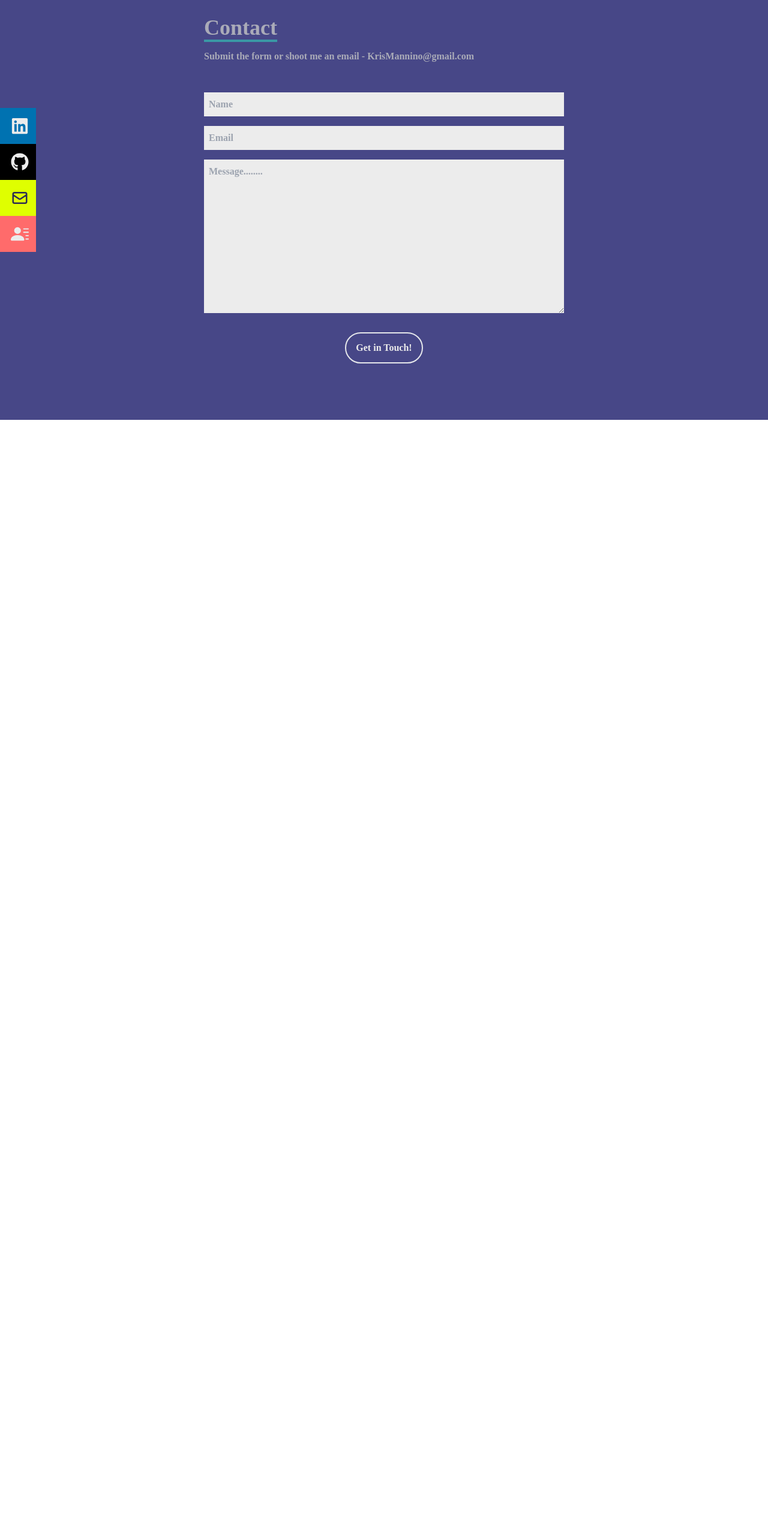
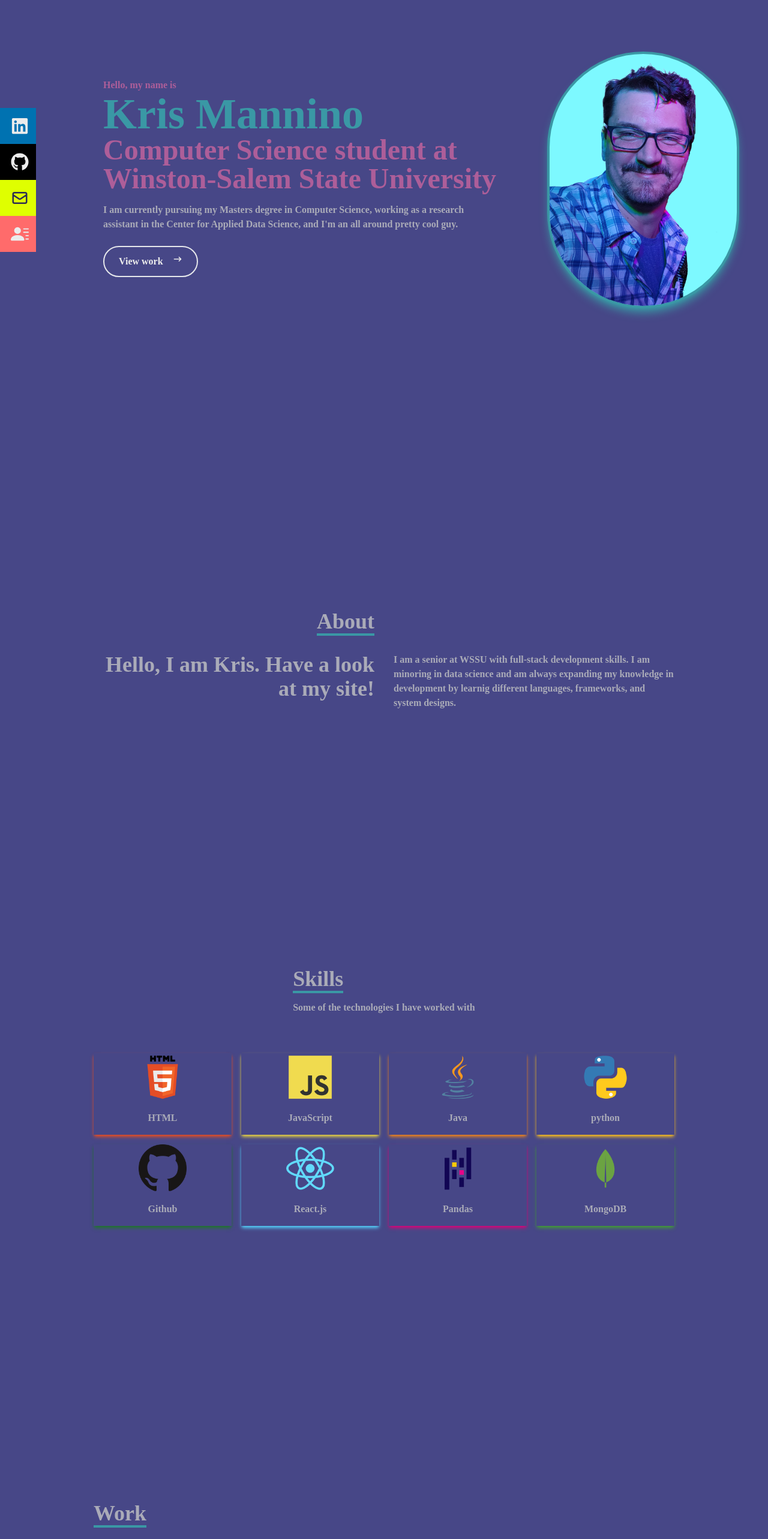
Before and after one commit to KrisMannino/portfolio-react-app, a React (Create React App) app: page /contact in a window 1280 px wide. Shown: the part 100-2666 px from the top of the page at 60% size. Before the commit the page ends 800 px from the top, so only its background shows below. Built offline with nearby package versions, Linux system fonts and the light colour scheme.

Commit message:
upadted webpack-dev-middleware to 5.3.4

```diff
--- a/package.json
+++ b/package.json
@@ -1,5 +1,5 @@
 {
-  "homepage": "https://krismannino.github.io/portfolio-react-app",
+  "homepage": ".",
   "name": "portfolio-react-app",
   "version": "0.1.0",
   "private": true,
@@ -43,6 +43,8 @@
     ]
   },
   "devDependencies": {
-    "gh-pages": "^6.1.1"
+    "@babel/plugin-proposal-private-property-in-object": "^7.21.11",
+    "gh-pages": "^6.1.1",
+    "webpack-dev-middleware": "5.3.4"
   }
 }
--- a/src/App.js
+++ b/src/App.js
@@ -8,7 +8,7 @@ import Skills from "./components/Skills";
 import Work from "./components/Work";
 
 
-import {Routes, Route} from 'react-router-dom';
+//import {Routes, Route} from 'react-router-dom';
 
 
 function App() {
@@ -16,7 +16,7 @@ function App() {
     <div>
       <Navbar />
 
-      <Routes>
+      {/* <Routes>
         <Route path='/' element={<Hero /> } />
         <Route path='/about' element={<About /> } />
         <Route path='/skills' element={<Skills /> } />
@@ -24,16 +24,15 @@ function App() {
         <Route path='/achievements' element={<Achievements /> } />
         <Route path='/gallery' element={<Gallery /> } />
         <Route path='/contact' element={<Contact /> } />
-      </Routes>
+      </Routes> */}
 
-
-      {/* <Hero />
+      <Hero />
       <About />
       <Skills />
       <Work />
       <Achievements />
       <Gallery />
-      <Contact /> */}
+      <Contact />
     </div>
   );
 }
--- a/src/components/Hero.jsx
+++ b/src/components/Hero.jsx
@@ -16,12 +16,14 @@ const Hero = () => {
 
         <p className='py-4 max-w-[700px] text-[#AAABB8] md:mr-[30%]' >I am currently pursuing my Masters degree in Computer Science, working as a research assistant in the <a href="https://www.wssu.edu/academics/colleges-and-departments/college-of-arts-sciences-business-education/center-for-applied-data-science/index.html">Center for Applied Data Science</a>, and I'm an all around pretty cool guy.</p>
         <div>
+          <a href="/work">
           <button className='rounded-full text-[#ECECEC] border-2 px-6 py-3 my-2 flex items-center hover:bg-[#3a98a5] hover:border-[#3a98a5]'>
             View work
             <span className='hover:animate-spin'>
             <HiArrowNarrowRight className='ml-4 animate-bounce hidden md:block'/>
             </span>
           </button>
+          </a>
       </div>
 
         </div>
--- a/src/components/Navbar.jsx
+++ b/src/components/Navbar.jsx
@@ -3,44 +3,44 @@ import {FaBars, FaTimes, FaGithub, FaLinkedin} from 'react-icons/fa'
 import { HiOutlineMail } from 'react-icons/hi'
 import {BsFillPersonLinesFill} from 'react-icons/bs'
 import Logo from '../assets/Kris-Logo-512x512.png'
-//import {Link} from 'react-scroll'
+import {Link} from 'react-scroll'
 
 const Navbar = () => {
   const [nav, setNav] = useState(false)
   const handleClick = () => setNav(!nav)
 
   return (
-    <div className='fixed w-full h-[80px] flex justify-between items-center px-4 bg-[#2C2C54] text-[#AAABB8]'>
+    <div className='fixed w-full h-[80px] flex justify-between items-center px-4 bg-[#2C2C54] text-[#AAABB8] z-50'>
       <div>
-        <img src={Logo} alt="Kris' Logo" style={{width: '70px'}}/>
+      <a href="/"><img src={Logo} alt="Kris' Logo" style={{width: '70px'}}/></a>
       </div>
 
       {/*Menu */}
-        {/* <ul className='hidden md:flex'>
+        <ul className='hidden md:flex'>
           <li>
-            <Link to="/hero" smooth={true} duration={500}>Home</Link>
+            <Link to="hero" smooth={true} duration={500}>Home</Link>
           </li>
           <li>
-            <Link to="/about" smooth={true} duration={500}>About</Link>
+            <Link to="about" smooth={true} duration={500}>About</Link>
           </li>
           <li>
-            <Link to="/skills" smooth={true} duration={500}>Skills</Link>
+            <Link to="skills" smooth={true} duration={500}>Skills</Link>
           </li>
           <li>
-            <Link to="/work" smooth={true} duration={500}>Work</Link>
+            <Link to="work" smooth={true} duration={500}>Work</Link>
           </li>
           <li>
-            <Link to="/achievements" smooth={true} duration={500}>Achievements</Link>
+            <Link to="achievements" smooth={true} duration={500}>Achievements</Link>
           </li>
           <li>
-            <Link to="/gallery" smooth={true} duration={500}>Gallery</Link>
+            <Link to="gallery" smooth={true} duration={500}>Gallery</Link>
           </li>
           <li>
-            <Link to="/contact" smooth={true} duration={500}>Contact</Link>
+            <Link to="contact" smooth={true} duration={500}>Contact</Link>
           </li>
-        </ul> */}
+        </ul>
         {/* * Static Nav items         */}
-         <ul className='hidden md:flex'>
+         {/* <ul className='hidden md:flex'>
           <li><a href="/">Home</a></li>
           <li><a href="/about">About</a></li>
           <li><a href="/skills">Skills</a></li>
@@ -48,7 +48,7 @@ const Navbar = () => {
           <li><a href="/achievements">Achievements</a></li>
           <li><a href="/gallery">Gallery</a></li>
           <li><a href="/contact">Contact</a></li>
-        </ul>
+        </ul> */}
 
       {/*Hamburger Menu */}
         <div onClick={handleClick} className='md:hidden'>
@@ -56,17 +56,17 @@ const Navbar = () => {
         </div>
 
       {/*Mobile Menu */}
-        {/* <ul className={!nav ? 'hidden' : 'absolute top-0 left-0 w-full h-screen bg-[#474787] flex flex-col justify-center items-center'}>
-            <li className='py-6 text-4xl'><Link to="/hero" onClick={handleClick} smooth={true} duration={500}>Home</Link></li>
-            <li className='py-6 text-4xl'><Link to="/about" onClick={handleClick} smooth={true} duration={500}>About</Link></li>
-            <li className='py-6 text-4xl'><Link to="/skills" onClick={handleClick} smooth={true} duration={500}>Skills</Link></li>
-            <li className='py-6 text-4xl'><Link to="/work" onClick={handleClick} smooth={true} duration={500}>Work</Link></li>
-            <li className='py-6 text-4xl'><Link to="/achievements" onClick={handleClick} smooth={true} duration={500}>Achievements</Link></li>
-            <li className='py-6 text-4xl'><Link to="/gallery" onClick={handleClick} smooth={true} duration={500}>Gallery</Link></li>
-            <li className='py-6 text-4xl'><Link to="/contact" onClick={handleClick} smooth={true} duration={500}>Contact</Link></li>
-          </ul> */}
+        <ul className={!nav ? 'hidden' : 'absolute top-0 left-0 w-full h-screen bg-[#474787] flex flex-col justify-center items-center'}>
+            <li className='py-6 text-4xl'><Link to="hero" onClick={handleClick} smooth={true} duration={500}>Home</Link></li>
+            <li className='py-6 text-4xl'><Link to="about" onClick={handleClick} smooth={true} duration={500}>About</Link></li>
+            <li className='py-6 text-4xl'><Link to="skills" onClick={handleClick} smooth={true} duration={500}>Skills</Link></li>
+            <li className='py-6 text-4xl'><Link to="work" onClick={handleClick} smooth={true} duration={500}>Work</Link></li>
+            <li className='py-6 text-4xl'><Link to="achievements" onClick={handleClick} smooth={true} duration={500}>Achievements</Link></li>
+            <li className='py-6 text-4xl'><Link to="gallery" onClick={handleClick} smooth={true} duration={500}>Gallery</Link></li>
+            <li className='py-6 text-4xl'><Link to="contact" onClick={handleClick} smooth={true} duration={500}>Contact</Link></li>
+          </ul>
           {/* Static Mobile menu */}
-          <ul className={!nav ? 'hidden' : 'absolute top-0 left-0 w-full h-screen bg-[#474787] flex flex-col justify-center items-center z-10'}>
+          {/* <ul className={!nav ? 'hidden' : 'absolute top-0 left-0 w-full h-screen bg-[#474787] flex flex-col justify-center items-center z-10'}>
             <li className='py-6 text-4xl'><a href="/">Home</a></li>
             <li className='py-6 text-4xl'><a href="/about">About</a></li>
             <li className='py-6 text-4xl'><a href="/skills">Skills</a></li>
@@ -74,7 +74,7 @@ const Navbar = () => {
             <li className='py-6 text-4xl'><a href="/achievements">Achievements</a></li>
             <li className='py-6 text-4xl'><a href="/gallery">Gallery</a></li>
             <li className='py-6 text-4xl'><a href="/contact">Contact</a></li>
-          </ul>
+          </ul> */}
 
 
       {/*Social icons */}
--- a/src/index.css
+++ b/src/index.css
@@ -36,7 +36,7 @@
   border-radius: 50%;
   width: 120px;
   height: 120px;
-  animation: spin 1.5s linear infinite;
+  animation: spin 3.0s linear infinite;
 }
 
 @keyframes spin {
```
Also changed, not shown: public/index.html (+3 -15 lines), src/index.js (+4 -3 lines), 2 other files (tests, documents, lock files or other folders).
